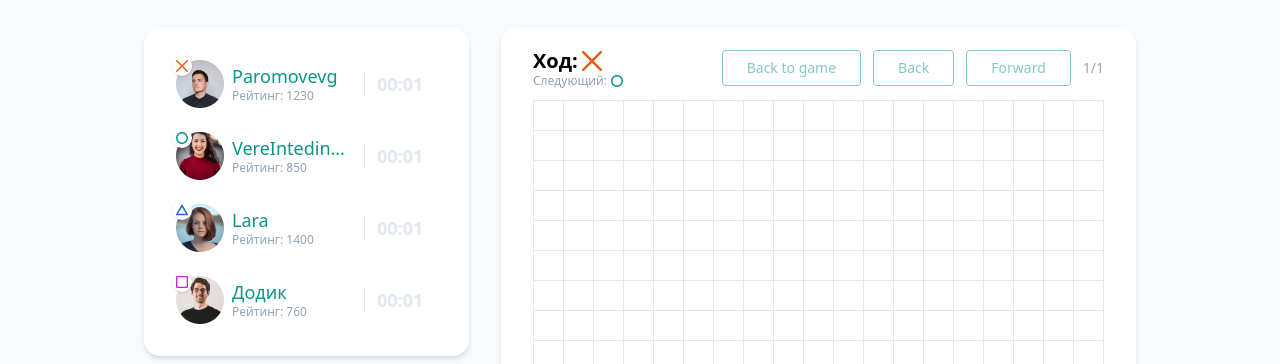
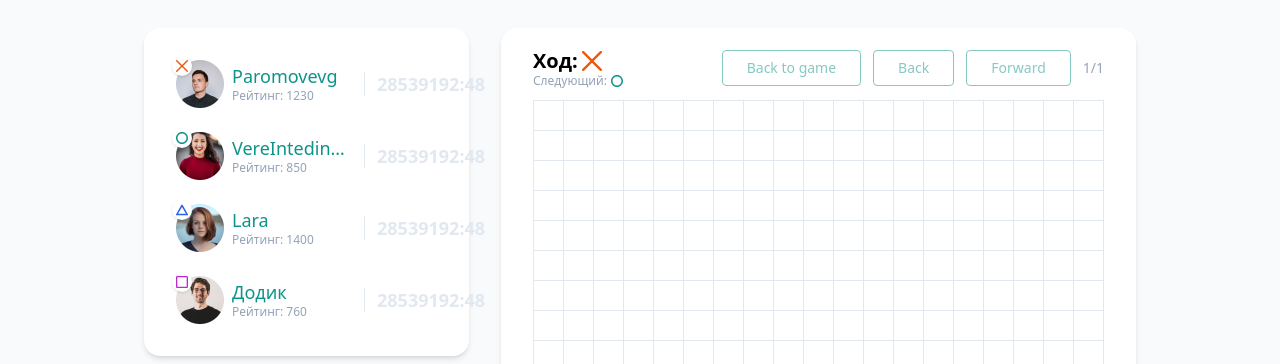
Before and after one commit to EvgenyParomovContent/redux-architecture, a React (Vite) app: page / in a window 1280 px wide. Shown: the part 182-546 px from the top of the page. Built offline with nearby package versions, Linux system fonts and the light colour scheme.

Commit message:
chore: prepare player-info

```diff
--- a/src/features/game/game.tsx
+++ b/src/features/game/game.tsx
@@ -66,7 +66,6 @@ export function Game() {
               name={player.name}
               rating={player.rating}
               symbol={player.symbol}
-              timer={60}
             />
           );
         })}
--- a/src/features/game/ui/player-info.tsx
+++ b/src/features/game/ui/player-info.tsx
@@ -9,20 +9,17 @@ export function PlayerInfo({
   rating,
   avatar,
   symbol,
-  timer,
-  timerStartAt,
 }: {
   isRight?: boolean;
   name: string;
   rating: number;
   avatar: string;
   symbol: GameSymbol;
-  timer: number;
-  timerStartAt?: number;
 }) {
-  const now = useNow(1000, !!timerStartAt);
-  timerStartAt = timerStartAt ?? 0;
-  const mils = Math.max(now ? timer - (now - timerStartAt) : timer, 0);
+  const isTimerEnabled = false;
+  const now = useNow(1000, isTimerEnabled);
+
+  const mils = now ?? Date.now();
   const seconds = Math.ceil(mils / 1000);
   const minutesString = String(Math.floor(seconds / 60)).padStart(2, "0");
   const secondsString = String(seconds % 60).padStart(2, "0");
@@ -30,7 +27,7 @@ export function PlayerInfo({
   const isDanger = seconds < 10;
 
   const getTimerColor = () => {
-    if (timerStartAt) {
+    if (isTimerEnabled) {
       return isDanger ? "text-orange-600" : "text-slate-900";
     }
     return "text-slate-200";
```
